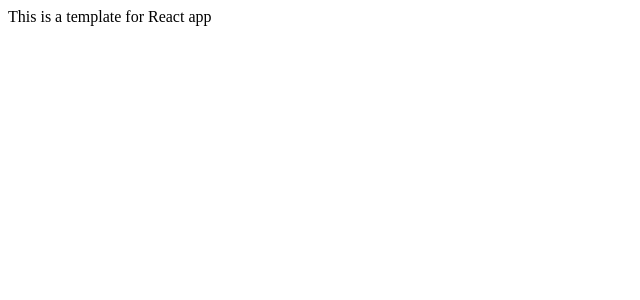
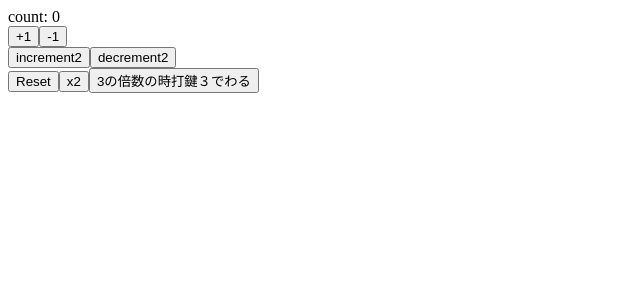
Before and after one commit to takafumiwao/react-hooks-101, a React (Create React App) app: page / in a window 1280 px wide. Shown: the top 300 px of the page, without its empty margins (0-640 px from the left). Built offline with nearby package versions, Linux system fonts and the light colour scheme.

Commit message:
my first React Hook

```diff
--- a/src/App.js
+++ b/src/App.js
@@ -1,10 +1,34 @@
-import React from 'react'
+import React, { useState } from 'react'
 
-const App =() => {
+const App = () => {
+  const [count, setCount] = useState(0)
+
+  const increment = () => setCount(count + 1)
+  const decrement = () => setCount(count - 1)
+
+  const increment2 = () => setCount(previousCount => previousCount + 1)
+  const decrement2 = () => setCount(decrementCount => decrementCount - 1)
+  const reset = () => setCount(0)
+  const x2 = () => setCount(previousCount => previousCount * 2)
+  const divide3 = () => setCount(previousCount =>
+    previousCount % 3 === 0 ? previousCount / 3 : previousCount
+  )
   return (
-    <div>
-      This is a template for React app
-    </div>
+    <>
+      <div>count: {count}</div>
+      <button onClick={increment}>+1</button>
+      <button onClick={decrement}>-1</button>
+      <div>
+        <button onClick={increment2}>increment2</button>
+        <button onClick={decrement2}>decrement2</button>
+      </div>
+      <div>
+        <button onClick={reset}>Reset</button>
+        <button onClick={x2}>x2</button>
+        <button onClick={divide3}>3の倍数の時打鍵３でわる</button>
+      </div>
+    </>
+
   );
 }
 
```
